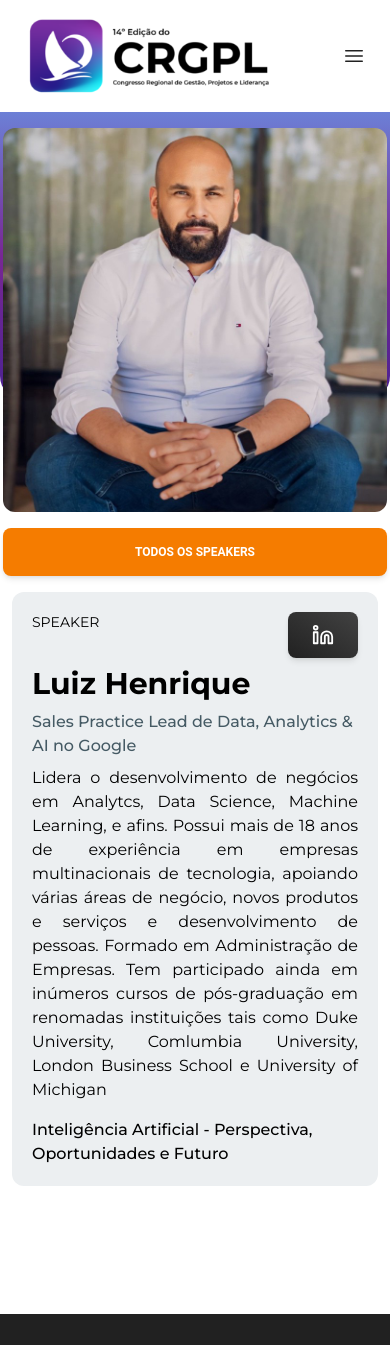
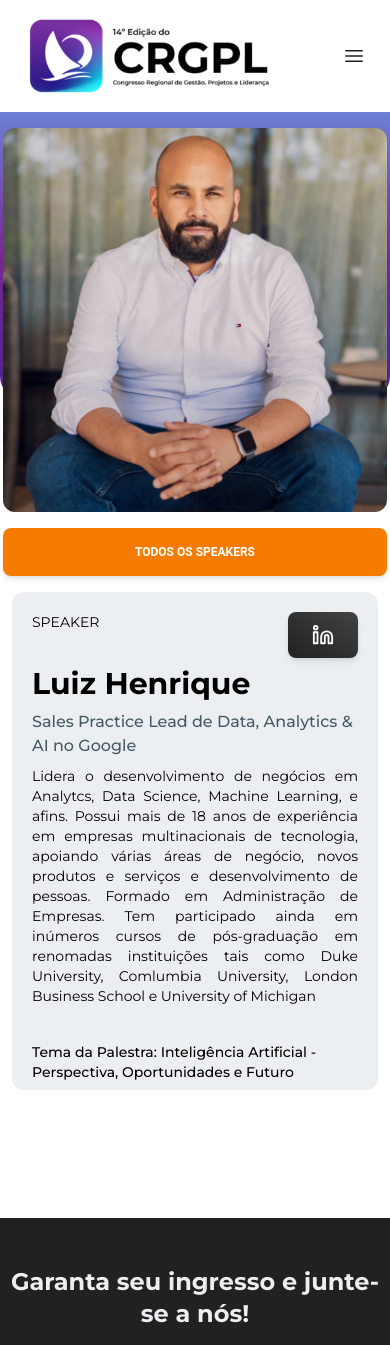
Before and after one commit to f3gomes/pmi-event-page, a Next.js app: page /speaker/1 in a window 390 px wide. Shown: the top 1345 px of the page. Built offline with nearby package versions, Linux system fonts and the light colour scheme.

Commit message:
fix: several ajusts 2

```diff
--- a/components/about/index.tsx
+++ b/components/about/index.tsx
@@ -9,7 +9,7 @@ const AboutEvent = () => {
           Sobre o PMI
         </h1>
 
-        <div className="text-gray-700 text-base text-justify flex flex-col gap-4">
+        <div className="text-gray-700 text-base md:text-justify flex flex-col gap-4">
           <p>
             O Project Management Institute - PMI® é uma organização
             internacional sem fins lucrativos que tem o objetivo de disseminar
@@ -47,7 +47,7 @@ const AboutEvent = () => {
           Sobre o Congresso:
         </h1>
 
-        <div className="text-gray-700 text-base text-justify flex flex-col gap-4">
+        <div className="text-gray-700 text-base md:text-justify flex flex-col gap-4">
           <p>
             Preparados para embarcar em uma jornada de aprendizado e inovação? O
             14º Congresso Regional de Gestão, Projetos e Liderança (CRGPL) do
--- a/components/speaker-card-details/index.tsx
+++ b/components/speaker-card-details/index.tsx
@@ -68,9 +68,11 @@ const SpeakerDetails = ({ speakerId }: SpeakerDetailsProps) => {
 
         <h1 className="font-medium text-blue-gray-700">{speaker?.position}</h1>
 
-        <div className="text-justify mb-16 md:mb-0">{speaker?.des}</div>
+        <div className="text-justify text-sm md:text-base mb-16 md:mb-0">
+          {speaker?.des}
+        </div>
 
-        <div className="font-medium absolute bottom-5 mr-8">
+        <div className="font-medium text-sm md:text-base absolute bottom-2 md:bottom-5 mr-8">
           {speaker?.topic}
         </div>
       </div>
--- a/data/event-data.ts
+++ b/data/event-data.ts
@@ -2,7 +2,8 @@ export const EVENT_CONTENT = [
   {
     id: 1,
     title: "Speaker",
-    topic: "Inteligência Artificial - Perspectiva, Oportunidades e Futuro",
+    topic:
+      "Tema da Palestra: Inteligência Artificial - Perspectiva, Oportunidades e Futuro",
     des: "Lidera o desenvolvimento de negócios em Analytcs, Data Science, Machine Learning, e afins. Possui mais de 18 anos de experiência em empresas multinacionais de tecnologia, apoiando várias áreas de negócio, novos produtos e serviços e desenvolvimento de pessoas. Formado em Administração de Empresas. Tem participado ainda em inúmeros cursos de pós-graduação em renomadas instituições tais como Duke University, Comlumbia University, London Business School e University of Michigan",
     name: "Luiz Henrique",
     position: "Sales Practice Lead de Data, Analytics & AI no Google",
@@ -13,7 +14,7 @@ export const EVENT_CONTENT = [
     id: 2,
     title: "Speaker",
     topic:
-      "Criando o cérebro da Lu: Oportunidades e desafios da inteligência artificial para o varejo",
+      "Tema da Palestra: Criando o cérebro da Lu: Oportunidades e desafios da inteligência artificial para o varejo",
     des: "Graduado em Design (ESDI - UERJ), mestre e doutor em Design (PUC - Rio), professor e pesquisador de temáticas relacionadas a pessoas, produtos e serviços em um mundo em constante transformação. Atua com pesquisa e concepção de novos produtos e serviços para inovação no varejo, conciliando necessidades das pessoas, oportunidades de negócios e disponibilidade de tecnologia",
     name: "Robson Santos",
     position: "Gerente de Experiência do Usuário no Magalu",
@@ -23,7 +24,8 @@ export const EVENT_CONTENT = [
   {
     id: 3,
     title: "Speaker",
-    topic: "Projetos com dados e IA Generativa, por onde começar?",
+    topic:
+      "Tema da Palestra: Projetos com dados e IA Generativa, por onde começar?",
     des: "Tem formação acadêmica sólida, graduada em Sistemas de Informação, com pós graduação em Administração de Banco de Dados, Engenharia de Dados e especialização em mineração de Dados Complexos pela Unicamp. Atua com clientes de diversos segmentos e já participou de mais de 200 projetos no Brasil e no mundo. Atualmente possui múltiplas certificações em dados e computação em nuvem. Ama compartilhar conhecimento em comunidades e é palestrante em eventos técnicos de destaques em todo o Brasil e no mundo.",
     name: "Erika Nagamine",
     position: "Arquiteta de Soluções, Especialsta em Dados & AI na AWS",
@@ -34,7 +36,7 @@ export const EVENT_CONTENT = [
     id: 4,
     title: "Workshop",
     topic:
-      "AgileAI - Dominando a Construção e Priorização do Backlog de Produtos com Inteligência Artificial",
+      "Tema do Workshop: AgileAI - Dominando a Construção e Priorização do Backlog de Produtos com Inteligência Artificial",
     des: "Especialista em agilidade e gestão de projetos, com certificações como LPM RTE, KCP, SSM, POPM, SAFe, PMP, DASSM, KMP, PSK. Experiência como Agile Coach, RTE e Agile Master em OKRs, SAFe, SCRUM e Kanban. Atualmente, Agile Coach na Compass.UOL e Agile Delivery Leader no Banco Carrefour. Trainer em práticas ágeis, Scrum e Kanban, e docente de metodologias ágeis e gestão de projetos.",
     name: "Fábio Sousa",
     position: "Compass UOL",
@@ -44,7 +46,8 @@ export const EVENT_CONTENT = [
   {
     id: 5,
     title: "Workshop",
-    topic: "Tomada de Decisão: Como desenvolver estratégias para me",
+    topic:
+      "Tema do Workshop: Tomada de Decisão: Como desenvolver estratégias para me",
     des: "Apaixonada por pessoas, agilidade, gestão e conhecimento, atuo há 20 anos no SERPRO, maior organização pública de TI do mundo. Tenho experiência em transformação ágil, UX, facilitação, LGPD e desenvolvimento de lideranças. Doutoranda em Engenharia de Software (UFPE), possuo várias especializações e MBAs, além de ser PMP certificada desde 2005 e Personal Coach (SLAC).",
     name: "Márcia Sampaio",
     position: "SERPRO",
@@ -54,7 +57,8 @@ export const EVENT_CONTENT = [
   {
     id: 6,
     title: "Workshop",
-    topic: "Sprint Planning na Prática - Gestão ágil para ambientes complexos",
+    topic:
+      "Tema do Workshop: Sprint Planning na Prática - Gestão ágil para ambientes complexos",
     des: "Com 18 anos de experiência em Lean Manufacturing, sou certificado em Lean Production (Technische Universität München), Black Belt Lean Six Sigma (CFSS), e Scrum Master (Argon). Diretor Executivo da Power2You, gerei mais de 36 milhões em melhorias em projetos. Professor de Pós-Graduação em instituições como FB Uni, UNIFOR e Unifametro. Graduado em Engenharia de Produção Mecânica (UFC) e pós-graduado em Gerenciamento de Projetos (FGV).",
     name: "João Piancó",
     position: "Power2You",
@@ -64,7 +68,8 @@ export const EVENT_CONTENT = [
   {
     id: 7,
     title: "Workshop",
-    topic: "Rolling Wave Planning - Adaptabilidade em Projetos Preditivos",
+    topic:
+      "Tema do Workshop: Rolling Wave Planning - Adaptabilidade em Projetos Preditivos",
     des: "Graduado em Ciência da Computação e Especialista em Gerenciamento de Projetos e Marketing & Inteligência de Mercado. PMP há 15 anos e é também certificado RMP pelo PMI, Prince2 Practitioner, PSM 01, SAFe Agilist, Prosci Practitioner, PMO-CP e HCMP. Atualmente é PMO Corporativo no Grupo Edson Queiroz, tento passado por outras grandes empresas como Unimed Fortaleza, Hapvida, 3 Corações e KPMG. É Past President do PMI-CE e professor há mais de 10 anos em cursos de pós-graduação das principais instituições do Ceará.",
     name: "Robes Baima",
     position: "Grupo Edson Queiroz",
@@ -75,7 +80,7 @@ export const EVENT_CONTENT = [
     id: 8,
     title: "Workshop",
     topic:
-      "Escritório de Gestão de Valor (VMO): Integrando OKR com Portfolio Lean (Disciplined Agile + Flight Level + I.A)",
+      "Tema do Workshop: Escritório de Gestão de Valor (VMO): Integrando OKR com Portfolio Lean (Disciplined Agile + Flight Level + I.A)",
     des: "Consultor Sênior de Execução de Estratégias e Head da Portfólio Formação do Grupo Portfólio. Coordena MBAs em Gerenciamento de Projetos e Business Agility do FBUNI. Certificado PMP, ACP, DASSM, DAC pelo PMI e instrutor credenciado para CAPM, PMP, DASM e DASSM, possui também certificações em Governança, Estratégia, Agilidade, Processos, Inovação e Change Management.",
     name: "Rafael Vilela",
     position: "Portfolio Formação",
@@ -86,7 +91,8 @@ export const EVENT_CONTENT = [
   {
     id: 9,
     title: "Workshop",
-    topic: "Workshop - Como superar incertezas e concluir as obras no prazo",
+    topic:
+      "Tema do Workshop: Como superar incertezas e concluir as obras no prazo",
     des: "Mestre em Engenharia de Produção pela Universidade Federal de Santa Catarina e Engenheiro Civil pela Universidade Federal do Ceará. Certificado PMP pelo PMI e em Teoria das Restrições pela ToCICO. Atua em assessoria, consultoria e capacitação, auxiliando equipes técnicas a atingir metas de prazo e custo por meio de planejamento, controle e análise de desempenho.",
     name: "Alex Amarante",
     position: "Formação Plena",
@@ -97,7 +103,7 @@ export const EVENT_CONTENT = [
     id: 10,
     title: "Workshop",
     topic:
-      "Além das Expectativas: União entre Scrum e Análise de Dados na Gestão de Projetos.",
+      "Tema do Workshop: Além das Expectativas: União entre Scrum e Análise de Dados na Gestão de Projetos.",
     des: "Líder de equipe e Scrum Master na Controladoria do Governo do Ceará, com 20 anos de experiência em desenvolvimento de software e 15 anos em gestão de projetos, incluindo 7 anos com metodologias ágeis. Fundadora do @bora.agilizar, Embaixadora do WTM do Google e Host do quadro 'Agile Gov' no podcast Agilize. Mãe do Davi e esposa do Del, é apaixonada por tecnologia!",
     name: "Silvia Muniz",
     position: "Controladoria do Governo do Ceará",
@@ -107,7 +113,7 @@ export const EVENT_CONTENT = [
   {
     id: 11,
     title: "Workshop",
-    topic: "Workshop - Autonomia, Aprendizagem e Agilidade",
+    topic: "Tema do Workshop: Autonomia, Aprendizagem e Agilidade",
     des: "Sócio da NŌVI, lidera a frente comercial e o learning sprint. Publicitário pela USP, atuou como diretor de arte em eventos corporativos no setor financeiro e varejo, product owner de Inovação no Santander, coordenador digital na Universia e especialista em Novos Produtos, Inovação e Desenvolvimento de Pessoas na Arco Educação.",
     name: "Davi Rodrigues",
     position: "Nõvi",
@@ -118,7 +124,7 @@ export const EVENT_CONTENT = [
     id: 12,
     title: "Workshop / Mesa Redonda",
     topic:
-      "Workshop - Aprendendo a Transformar seu Dia a Dia com Inteligência Artificial",
+      "Tema do Workshop: Aprendendo a Transformar seu Dia a Dia com Inteligência Artificial",
     des: "Coordenador do Unifor Hub (Hub de Inovação da Unifor); Professor da Unifor (nos curso de Gestão e Tecnologia); Cofundador da (extinta) Wave Accelerator (aceleradora de start-ups com mais de 35 startups investidas); Cofundador da Trampolim Tech (Consultoria e Educação em inovação e tecnologia). Cofundador da Intelli (inteligência de mercado powered by IA).",
     name: "Leo Lacerda",
     position: "Unifor",
@@ -128,7 +134,7 @@ export const EVENT_CONTENT = [
   {
     id: 13,
     title: "Mesa Redonda",
-    topic: "Mesa Redonda - Como Transformar o Ceará em um Hub de Inovação?",
+    topic: "Tema Mesa Redonda: Como Transformar o Ceará em um Hub de Inovação?",
     des: "Mãe da Isabella. Atuante no mercado há 20 anos, formou centenas de pessoas em atendimento ao cliente, vendas, gestão da qualidade,  gestão de processos, suporte, CX e CS. Empresária e co-fundadora da PliQ, empresa que transforma feedbacks em resultados. Eleita duas vezes Top200 estrategista mundial em Customer Success, é cientista em CX, professora, palestrante, mentora e colunista. Formada em Marketing e pós-graduada em Gestão de Processos de Negócios, já trabalhou com entidades como Apple Brasil, Grendene S/A, Unimed e governos do CE, PI e MA.",
     name: "Denise Barroso",
     position: "PliQ",
@@ -138,7 +144,7 @@ export const EVENT_CONTENT = [
   {
     id: 14,
     title: "Mesa Redonda",
-    topic: "Mesa Redonda - Como Transformar o Ceará em um Hub de Inovação?",
+    topic: "Tema Mesa Redonda: Como Transformar o Ceará em um Hub de Inovação?",
     des: "Natural de Aparecida de São Manuel (São Paulo) e Cearense de coração, João Justo é formado em Engenharia Química (USC) e possui um MBA em Transformação Digital e Futuro dos Negócios (PUC-RS), além de ser especialista em Liderança da Inovação (MIT). Com 17 anos de experiência, atua como Gerente de Inovação da Makro Engenharia, professor convidado em pós-graduações e mentor de startups, sempre focado em projetos, gestão, tecnologia e inovação.",
     name: "João Justo",
     position: "Makro",
@@ -148,7 +154,7 @@ export const EVENT_CONTENT = [
   {
     id: 15,
     title: "Mesa Redonda",
-    topic: "Mesa Redonda - Como Transformar o Ceará em um Hub de Inovação?",
+    topic: "Tema Mesa Redonda: Como Transformar o Ceará em um Hub de Inovação?",
     des: "É arquiteto, formado pela UFC e com MBA em Gestão de Projetos pela FGV. Trabalhou em empreendimentos ligados à sustentabilidade e desde 2016 atua no governo, na gestão de projetos estratégicos e prioritários, além de parcerias público-privadas. Acredita no poder da inovação para gerar valor e aproximar o cidadão do governo. Também é gerente de projetos voluntários na EDISCA (Escola de Desenvolvimento e Integração Social para Criança e Adolescente). Atualmente, Filipe exerce o cargo de Gestor de Portfólio no Íris LabGov - Laboratório de Inovação e Dados do Governo do Ceará.",
     name: "Filipe Sousa",
     position: "IRIS",
```
